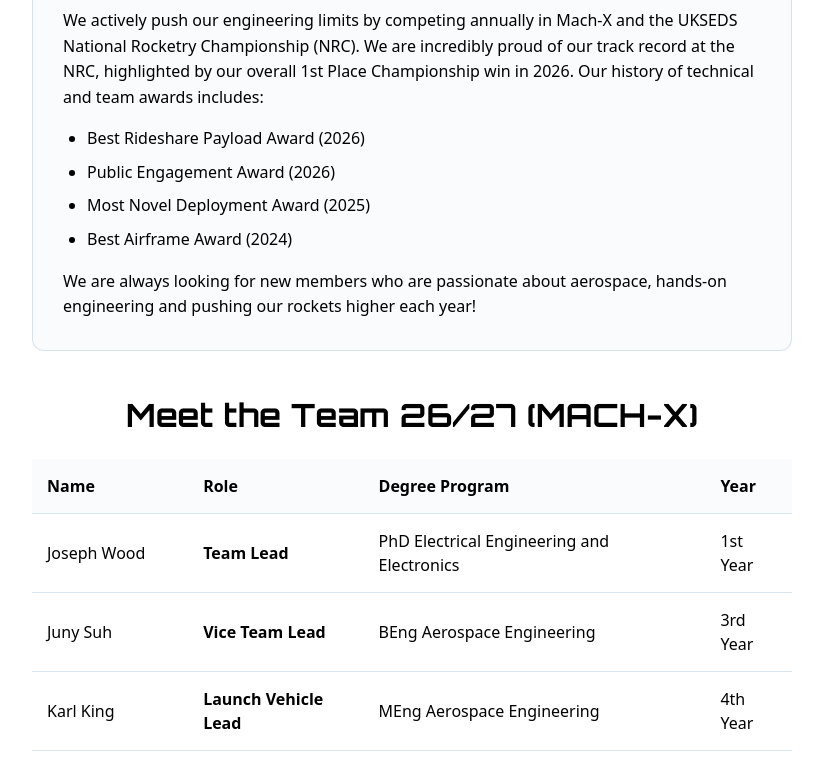
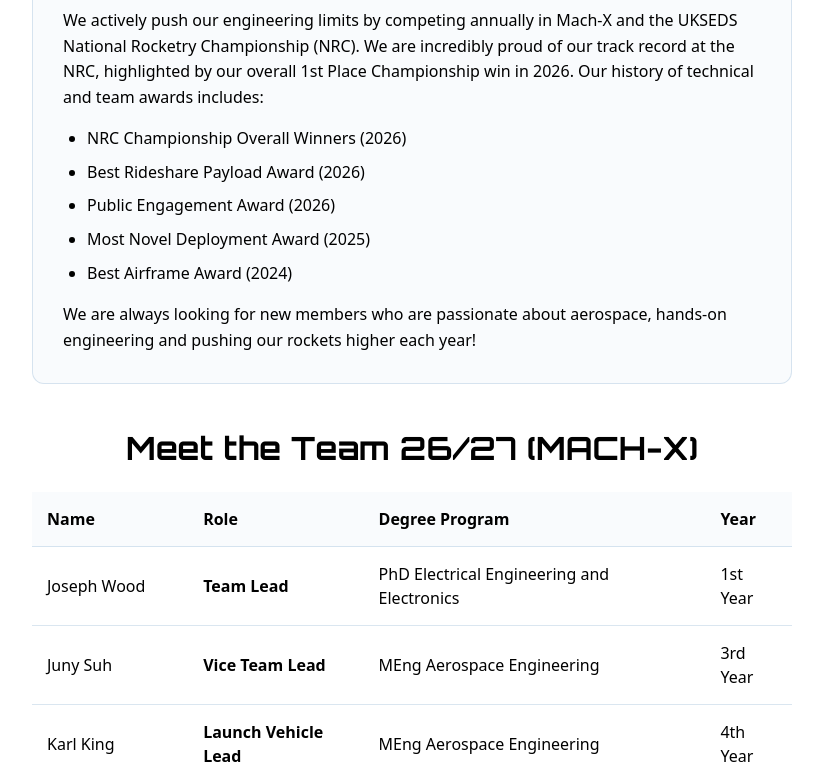
Before and after one commit to UnityRiseUol/UnityRiseUol.github.io, a React (Vite) app: page /about in a window 1280 px wide. Shown: the part 840-1610 px from the top of the page, without its empty margins (228-1051 px from the left). Built offline with nearby package versions, Linux system fonts and the light colour scheme.

Commit message:
Updated About The Team webpage with MACH-X

```diff
--- a/src/pages/AboutPage.jsx
+++ b/src/pages/AboutPage.jsx
@@ -1,7 +1,5 @@
 import './AboutPage.css';
 
-// Newest season first — each entry renders its own "Meet the Team" section.
-// A season can appear more than once, one entry per competition.
 const teamSeasons = [
   {
     season: "26/27",
@@ -9,13 +7,13 @@ const teamSeasons = [
     image: null,
     members: [
       { name: "Joseph Wood", role: "Team Lead", degree: "PhD Electrical Engineering and Electronics", year: "1st Year" },
-      { name: "Juny Suh", role: "Vice Team Lead", degree: "BEng Aerospace Engineering", year: "3rd Year" },
+      { name: "Juny Suh", role: "Vice Team Lead", degree: "MEng Aerospace Engineering", year: "3rd Year" },
       { name: "Karl King", role: "Launch Vehicle Lead", degree: "MEng Aerospace Engineering", year: "4th Year" },
       { name: "Thiruwaran Kalvin", role: "Avionics Lead", degree: "BSc Computer Science With Artificial Intelligence", year: "3rd Year" },
       { name: "Ben Cooke", role: "CanSat Lead", degree: "BEng Computer Science & Electronic Engineering", year: "3rd Year" },
       { name: "Matteo Venuti", role: "Avionics Engineer", degree: "MEng Computer Science & Electronic Engineering", year: "4th Year" },
       { name: "Matthew Barnes", role: "Aerospace Engineer", degree: "MEng Aerospace Engineering", year: "4th Year" },
-      { name: "Inga Panko", role: "Aerospace Engineer", degree: "Eng Aerospace Engineering", year: "3rd Year" },
+      { name: "Inga Panko", role: "Aerospace Engineer", degree: "MEng Aerospace Engineering", year: "3rd Year" },
       { name: "Travis Totney", role: "Aerospace Engineer", degree: "BEng Aerospace Engineering", year: "3rd Year" },
       { name: "Leah Shibin", role: "Aerospace Engineer", degree: "BEng Aerospace Engineering", year: "3rd Year" },
       { name: "Muhammad Khan", role: "Aerospace Engineer", degree: "BEng Aerospace Engineering", year: "3rd Year" },
@@ -119,6 +117,7 @@ function AboutPage() {
           technical and team awards includes:
         </p>
         <ul>
+          <li>NRC Championship Overall Winners (2026)</li>
           <li>Best Rideshare Payload Award (2026)</li>
           <li>Public Engagement Award (2026)</li>
           <li>Most Novel Deployment Award (2025)</li>
```
